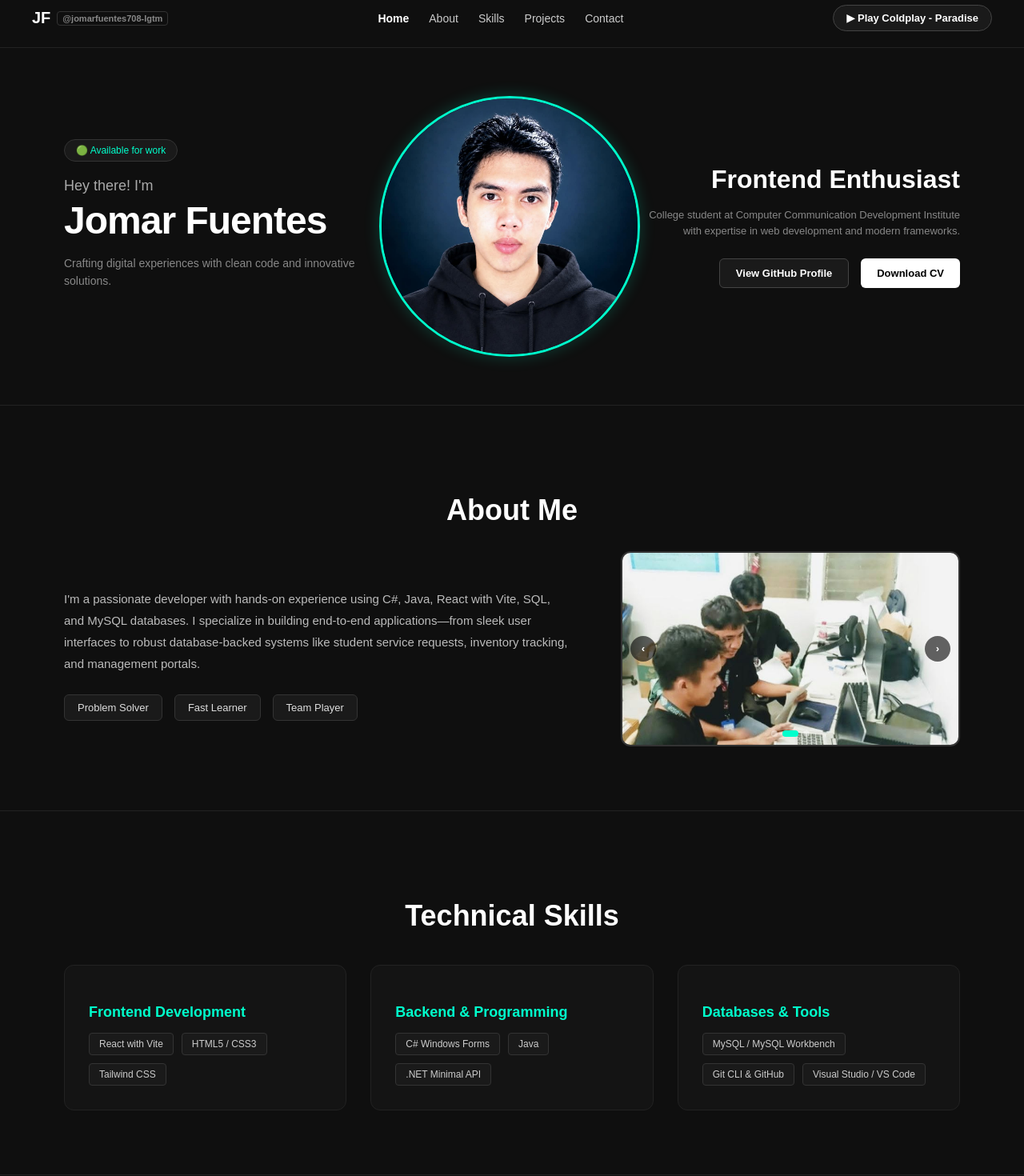
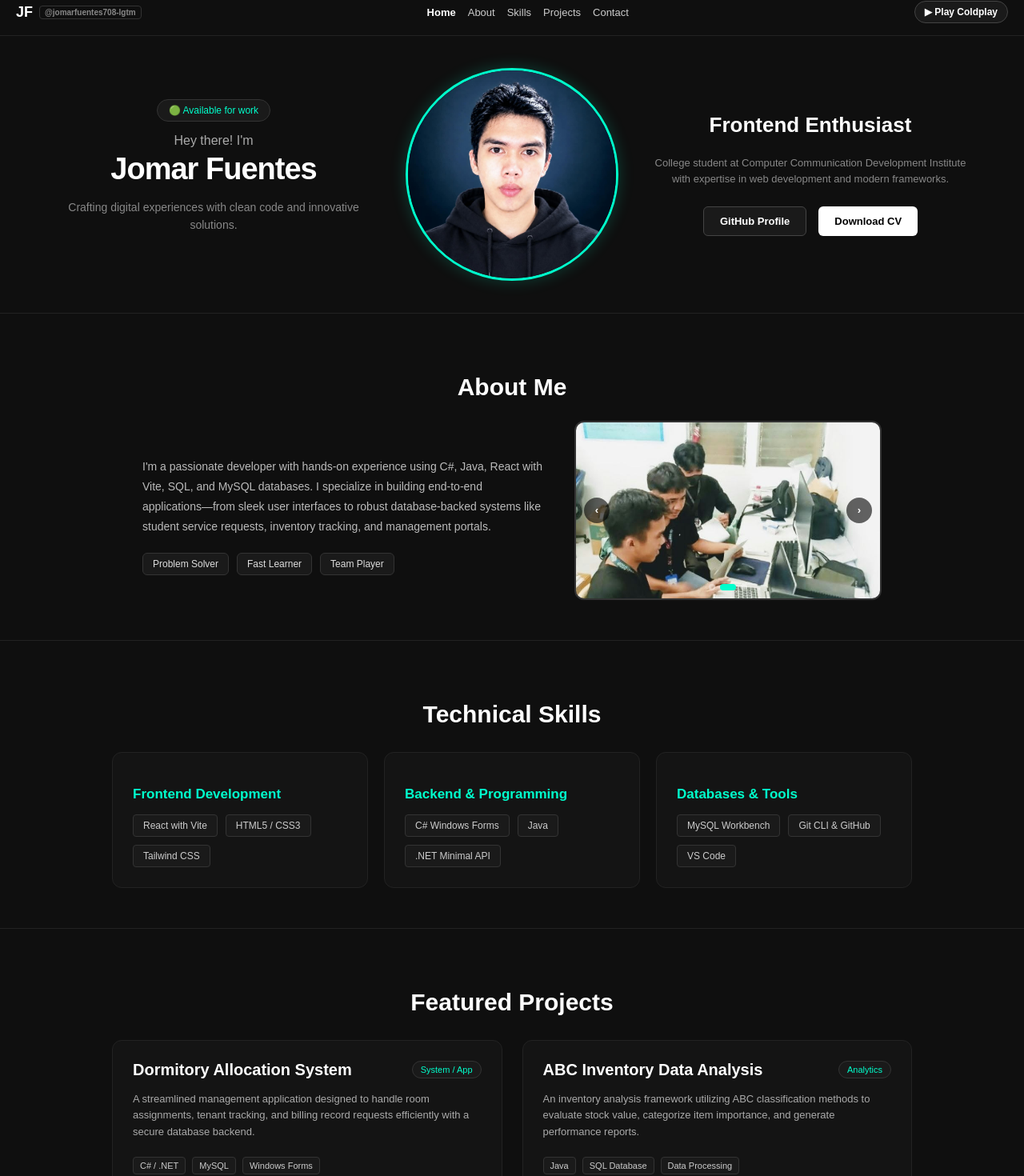
Before and after one commit to jomarfuentes708-lgtm/my-portfolio, a React (Vite) app in the folder My Porfolio/: page / in a window 1280 px wide. Shown: the part 14-1484 px from the top of the page at 80% size. Built offline with nearby package versions, Linux system fonts and the light colour scheme.

Commit message:
Fix mobile responsiveness and layout padding

```diff
--- a/My Porfolio/src/App.jsx
+++ b/My Porfolio/src/App.jsx
@@ -23,7 +23,6 @@ export default function App() {
     return () => clearInterval(interval);
   }, [roles.length]);
 
-  // Auto slide para sa group photos bawat 3.5 segundo
   useEffect(() => {
     const imageInterval = setInterval(() => {
       setCurrentImageIndex((prev) => (prev + 1) % groupImages.length);
@@ -73,9 +72,9 @@ export default function App() {
   };
 
   return (
-    <div style={{ minHeight: '100vh', backgroundColor: '#0f0f0f', color: '#fff', fontFamily: 'sans-serif', overflowX: 'hidden' }}>
+    <div style={{ minHeight: '100vh', backgroundColor: '#0f0f0f', color: '#fff', fontFamily: 'sans-serif', overflowX: 'hidden', width: '100%', boxSizing: 'border-box' }}>
 
-      {/* Audio Element with Paradise */}
+      {/* Audio Element */}
       <audio
         ref={audioRef}
         src="/paradise.mp4"
@@ -84,13 +83,13 @@ export default function App() {
       />
 
       {/* Navbar */}
-      <nav style={{ display: 'flex', justifyContent: 'space-between', padding: '20px 40px', alignItems: 'center', borderBottom: '1px solid #222', position: 'sticky', top: 0, backgroundColor: '#0f0f0f', zIndex: 100 }}>
-        <div style={{ fontWeight: 'bold', fontSize: '20px', display: 'flex', alignItems: 'center', gap: '8px' }}>
+      <nav style={{ display: 'flex', justifyContent: 'space-between', padding: '15px 20px', alignItems: 'center', borderBottom: '1px solid #222', position: 'sticky', top: 0, backgroundColor: '#0f0f0f', zIndex: 100, flexWrap: 'wrap', gap: '10px' }}>
+        <div style={{ fontWeight: 'bold', fontSize: '18px', display: 'flex', alignItems: 'center', gap: '8px' }}>
           <span>JF</span>
-          <span style={{ fontSize: '11px', color: '#888', border: '1px solid #333', padding: '2px 6px', borderRadius: '4px' }}>@jomarfuentes708-lgtm</span>
+          <span style={{ fontSize: '10px', color: '#888', border: '1px solid #333', padding: '2px 6px', borderRadius: '4px' }}>@jomarfuentes708-lgtm</span>
         </div>
 
-        <div style={{ display: 'flex', gap: '25px', color: '#ccc', fontSize: '14px', alignItems: 'center' }}>
+        <div style={{ display: 'flex', gap: '15px', color: '#ccc', fontSize: '13px', alignItems: 'center', flexWrap: 'wrap' }}>
           <span onClick={() => scrollToSection('home')} style={{ color: '#fff', fontWeight: 'bold', cursor: 'pointer' }}>Home</span>
           <span onClick={() => scrollToSection('about')} style={{ cursor: 'pointer' }}>About</span>
           <span onClick={() => scrollToSection('skills')} style={{ cursor: 'pointer' }}>Skills</span>
@@ -106,10 +105,10 @@ export default function App() {
               backgroundColor: isPlaying ? '#00ffcc' : '#1a1a1a',
               color: isPlaying ? '#000' : '#fff',
               border: '1px solid #444',
-              padding: '8px 16px',
+              padding: '6px 12px',
               borderRadius: '20px',
               cursor: 'pointer',
-              fontSize: '13px',
+              fontSize: '12px',
               fontWeight: 'bold',
               display: 'flex',
               alignItems: 'center',
@@ -117,29 +116,29 @@ export default function App() {
               transition: 'all 0.3s'
             }}
           >
-            {isPlaying ? '🎵 Playing Coldplay - Paradise...' : '▶ Play Coldplay - Paradise'}
+            {isPlaying ? '🎵 Playing Coldplay...' : '▶ Play Coldplay'}
           </button>
         </div>
       </nav>
 
       {/* Hero Section */}
-      <div id="home" style={{ display: 'flex', justifyContent: 'space-between', alignItems: 'center', padding: '60px 80px', borderBottom: '1px solid #222' }}>
+      <div id="home" style={{ display: 'flex', flexWrap: 'wrap', justifyContent: 'center', alignItems: 'center', padding: '40px 20px', borderBottom: '1px solid #222', gap: '40px', textAlign: 'center' }}>
 
-        <div style={{ maxWidth: '450px' }}>
-          <div style={{ display: 'inline-block', backgroundColor: '#1a1a1a', border: '1px solid #333', padding: '6px 14px', borderRadius: '20px', fontSize: '12px', color: '#00ffcc', marginBottom: '20px' }}>
+        <div style={{ maxWidth: '400px' }}>
+          <div style={{ display: 'inline-block', backgroundColor: '#1a1a1a', border: '1px solid #333', padding: '6px 14px', borderRadius: '20px', fontSize: '12px', color: '#00ffcc', marginBottom: '15px' }}>
             🟢 Available for work
           </div>
-          <p style={{ fontSize: '18px', color: '#aaa', margin: '0 0 5px 0' }}>Hey there! I'm</p>
-          <h1 style={{ fontSize: '48px', fontWeight: 'bold', margin: '0 0 15px 0', letterSpacing: '-1px' }}>
+          <p style={{ fontSize: '16px', color: '#aaa', margin: '0 0 5px 0' }}>Hey there! I'm</p>
+          <h1 style={{ fontSize: '38px', fontWeight: 'bold', margin: '0 0 15px 0', letterSpacing: '-1px' }}>
             Jomar Fuentes
           </h1>
-          <p style={{ color: '#888', fontSize: '14px', lineHeight: '1.6', marginBottom: '30px' }}>
+          <p style={{ color: '#888', fontSize: '14px', lineHeight: '1.6', marginBottom: '20px' }}>
             Crafting digital experiences with clean code and innovative solutions.
           </p>
         </div>
 
         <div style={{ display: 'flex', justifyContent: 'center', alignItems: 'center' }}>
-          <div style={{ width: '320px', height: '320px', borderRadius: '50%', overflow: 'hidden', border: '3px solid #00ffcc', boxShadow: '0 0 20px rgba(0,255,204,0.2)' }}>
+          <div style={{ width: '260px', height: '260px', borderRadius: '50%', overflow: 'hidden', border: '3px solid #00ffcc', boxShadow: '0 0 20px rgba(0,255,204,0.2)' }}>
             <img
               src="/profile.jpg"
               alt="Jomar Fuentes"
@@ -148,21 +147,21 @@ export default function App() {
           </div>
         </div>
 
-        <div style={{ maxWidth: '400px', textAlign: 'right' }}>
-          <h2 style={{ fontSize: '32px', fontWeight: 'bold', margin: '0 0 10px 0', minHeight: '40px', color: '#fff' }}>
+        <div style={{ maxWidth: '400px' }}>
+          <h2 style={{ fontSize: '26px', fontWeight: 'bold', margin: '0 0 10px 0', minHeight: '40px', color: '#fff' }}>
             {roles[currentRoleIndex]}
           </h2>
           <p style={{ fontSize: '13px', color: '#888', lineHeight: '1.5', marginBottom: '25px' }}>
             College student at Computer Communication Development Institute with expertise in web development and modern frameworks.
           </p>
-          <div style={{ display: 'flex', gap: '15px', justifyContent: 'flex-end' }}>
+          <div style={{ display: 'flex', gap: '15px', justifyContent: 'center', flexWrap: 'wrap' }}>
             <a
               href="https://github.com/jomarfuentes708-lgtm"
               target="_blank"
               rel="noreferrer"
               style={{ backgroundColor: '#1a1a1a', color: '#fff', border: '1px solid #444', padding: '10px 20px', borderRadius: '6px', cursor: 'pointer', fontSize: '13px', fontWeight: 'bold', textDecoration: 'none', display: 'inline-block' }}
             >
-              View GitHub Profile
+              GitHub Profile
             </a>
             <button
               onClick={handleDownloadCV}
@@ -175,32 +174,31 @@ export default function App() {
 
       </div>
 
-      {/* About Me Section with Image Slider */}
-      <div id="about" style={{ padding: '80px 80px', borderBottom: '1px solid #222' }}>
-        <h2 style={{ fontSize: '36px', fontWeight: 'bold', marginBottom: '30px', textAlign: 'center' }}>About Me</h2>
+      {/* About Me Section */}
+      <div id="about" style={{ padding: '50px 20px', borderBottom: '1px solid #222' }}>
+        <h2 style={{ fontSize: '30px', fontWeight: 'bold', marginBottom: '25px', textAlign: 'center' }}>About Me</h2>
 
-        <div style={{ display: 'flex', gap: '60px', alignItems: 'center' }}>
-          <div style={{ flex: 1 }}>
-            <p style={{ fontSize: '15px', color: '#bbb', lineHeight: '1.8', marginBottom: '25px' }}>
+        <div style={{ display: 'flex', flexWrap: 'wrap', gap: '40px', alignItems: 'center', justifyContent: 'center' }}>
+          <div style={{ flex: '1', minWidth: '280px', maxWidth: '500px' }}>
+            <p style={{ fontSize: '14px', color: '#bbb', lineHeight: '1.8', marginBottom: '20px' }}>
               I'm a passionate developer with hands-on experience using C#, Java, React with Vite, SQL, and MySQL databases. I specialize in building end-to-end applications—from sleek user interfaces to robust database-backed systems like student service requests, inventory tracking, and management portals.
             </p>
 
-            <div style={{ display: 'flex', gap: '15px' }}>
-              <span style={{ backgroundColor: '#1a1a1a', border: '1px solid #333', padding: '8px 16px', borderRadius: '6px', fontSize: '13px', color: '#ddd' }}>Problem Solver</span>
-              <span style={{ backgroundColor: '#1a1a1a', border: '1px solid #333', padding: '8px 16px', borderRadius: '6px', fontSize: '13px', color: '#ddd' }}>Fast Learner</span>
-              <span style={{ backgroundColor: '#1a1a1a', border: '1px solid #333', padding: '8px 16px', borderRadius: '6px', fontSize: '13px', color: '#ddd' }}>Team Player</span>
+            <div style={{ display: 'flex', gap: '10px', flexWrap: 'wrap' }}>
+              <span style={{ backgroundColor: '#1a1a1a', border: '1px solid #333', padding: '6px 12px', borderRadius: '6px', fontSize: '12px', color: '#ddd' }}>Problem Solver</span>
+              <span style={{ backgroundColor: '#1a1a1a', border: '1px solid #333', padding: '6px 12px', borderRadius: '6px', fontSize: '12px', color: '#ddd' }}>Fast Learner</span>
+              <span style={{ backgroundColor: '#1a1a1a', border: '1px solid #333', padding: '6px 12px', borderRadius: '6px', fontSize: '12px', color: '#ddd' }}>Team Player</span>
             </div>
           </div>
 
-          {/* Single-Box Interactive Image Slider */}
-          <div style={{ position: 'relative', width: '420px', height: '240px', borderRadius: '12px', overflow: 'hidden', border: '2px solid #333', backgroundColor: '#141414' }}>
+          {/* Interactive Image Slider */}
+          <div style={{ position: 'relative', width: '100%', maxWidth: '380px', height: '220px', borderRadius: '12px', overflow: 'hidden', border: '2px solid #333', backgroundColor: '#141414' }}>
             <img
               src={groupImages[currentImageIndex]}
               alt={`Group Slide ${currentImageIndex + 1}`}
               style={{ width: '100%', height: '100%', objectFit: 'cover', transition: 'opacity 0.5s ease-in-out' }}
             />
 
-            {/* Prev Button */}
             <button
               onClick={prevImage}
               style={{ position: 'absolute', left: '10px', top: '50%', transform: 'translateY(-50%)', backgroundColor: 'rgba(0,0,0,0.6)', color: '#fff', border: 'none', borderRadius: '50%', width: '32px', height: '32px', cursor: 'pointer', fontWeight: 'bold' }}
@@ -208,7 +206,6 @@ export default function App() {
               ‹
             </button>
 
-            {/* Next Button */}
             <button
               onClick={nextImage}
               style={{ position: 'absolute', right: '10px', top: '50%', transform: 'translateY(-50%)', backgroundColor: 'rgba(0,0,0,0.6)', color: '#fff', border: 'none', borderRadius: '50%', width: '32px', height: '32px', cursor: 'pointer', fontWeight: 'bold' }}
@@ -216,7 +213,6 @@ export default function App() {
               ›
             </button>
 
-            {/* Dots */}
             <div style={{ position: 'absolute', bottom: '10px', left: '50%', transform: 'translateX(-50%)', display: 'flex', gap: '6px' }}>
               {groupImages.map((_, idx) => (
                 <span
@@ -231,13 +227,13 @@ export default function App() {
       </div>
 
       {/* Technical Skills Section */}
-      <div id="skills" style={{ padding: '80px 80px', borderBottom: '1px solid #222' }}>
-        <h2 style={{ fontSize: '36px', fontWeight: 'bold', marginBottom: '40px', textAlign: 'center' }}>Technical Skills</h2>
+      <div id="skills" style={{ padding: '50px 20px', borderBottom: '1px solid #222' }}>
+        <h2 style={{ fontSize: '30px', fontWeight: 'bold', marginBottom: '30px', textAlign: 'center' }}>Technical Skills</h2>
 
-        <div style={{ display: 'grid', gridTemplateColumns: 'repeat(3, 1fr)', gap: '30px' }}>
+        <div style={{ display: 'grid', gridTemplateColumns: 'repeat(auto-fit, minmax(260px, 1fr))', gap: '20px', maxWidth: '1000px', margin: '0 auto' }}>
 
-          <div style={{ backgroundColor: '#141414', border: '1px solid #222', padding: '30px', borderRadius: '12px' }}>
-            <h3 style={{ fontSize: '18px', color: '#00ffcc', marginBottom: '15px' }}>Frontend Development</h3>
+          <div style={{ backgroundColor: '#141414', border: '1px solid #222', padding: '25px', borderRadius: '12px' }}>
+            <h3 style={{ fontSize: '17px', color: '#00ffcc', marginBottom: '15px' }}>Frontend Development</h3>
             <div style={{ display: 'flex', flexWrap: 'wrap', gap: '10px' }}>
               <span style={{ backgroundColor: '#1a1a1a', border: '1px solid #333', padding: '6px 12px', borderRadius: '4px', fontSize: '12px', color: '#ccc' }}>React with Vite</span>
               <span style={{ backgroundColor: '#1a1a1a', border: '1px solid #333', padding: '6px 12px', borderRadius: '4px', fontSize: '12px', color: '#ccc' }}>HTML5 / CSS3</span>
@@ -245,8 +241,8 @@ export default function App() {
             </div>
           </div>
 
-          <div style={{ backgroundColor: '#141414', border: '1px solid #222', padding: '30px', borderRadius: '12px' }}>
-            <h3 style={{ fontSize: '18px', color: '#00ffcc', marginBottom: '15px' }}>Backend & Programming</h3>
+          <div style={{ backgroundColor: '#141414', border: '1px solid #222', padding: '25px', borderRadius: '12px' }}>
+            <h3 style={{ fontSize: '17px', color: '#00ffcc', marginBottom: '15px' }}>Backend & Programming</h3>
             <div style={{ display: 'flex', flexWrap: 'wrap', gap: '10px' }}>
               <span style={{ backgroundColor: '#1a1a1a', border: '1px solid #333', padding: '6px 12px', borderRadius: '4px', fontSize: '12px', color: '#ccc' }}>C# Windows Forms</span>
               <span style={{ backgroundColor: '#1a1a1a', border: '1px solid #333', padding: '6px 12px', borderRadius: '4px', fontSize: '12px', color: '#ccc' }}>Java</span>
@@ -254,12 +250,12 @@ export default function App() {
             </div>
           </div>
 
-          <div style={{ backgroundColor: '#141414', border: '1px solid #222', padding: '30px', borderRadius: '12px' }}>
-            <h3 style={{ fontSize: '18px', color: '#00ffcc', marginBottom: '15px' }}>Databases & Tools</h3>
+          <div style={{ backgroundColor: '#141414', border: '1px solid #222', padding: '25px', borderRadius: '12px' }}>
+            <h3 style={{ fontSize: '17px', color: '#00ffcc', marginBottom: '15px' }}>Databases & Tools</h3>
             <div style={{ display: 'flex', flexWrap: 'wrap', gap: '10px' }}>
-              <span style={{ backgroundColor: '#1a1a1a', border: '1px solid #333', padding: '6px 12px', borderRadius: '4px', fontSize: '12px', color: '#ccc' }}>MySQL / MySQL Workbench</span>
+              <span style={{ backgroundColor: '#1a1a1a', border: '1px solid #333', padding: '6px 12px', borderRadius: '4px', fontSize: '12px', color: '#ccc' }}>MySQL Workbench</span>
               <span style={{ backgroundColor: '#1a1a1a', border: '1px solid #333', padding: '6px 12px', borderRadius: '4px', fontSize: '12px', color: '#ccc' }}>Git CLI & GitHub</span>
-              <span style={{ backgroundColor: '#1a1a1a', border: '1px solid #333', padding: '6px 12px', borderRadius: '4px', fontSize: '12px', color: '#ccc' }}>Visual Studio / VS Code</span>
+              <span style={{ backgroundColor: '#1a1a1a', border: '1px solid #333', padding: '6px 12px', borderRadius: '4px', fontSize: '12px', color: '#ccc' }}>VS Code</span>
             </div>
           </div>
 
@@ -267,24 +263,24 @@ export default function App() {
       </div>
 
       {/* Projects Section */}
-      <div id="projects" style={{ padding: '80px 80px', borderBottom: '1px solid #222' }}>
-        <h2 style={{ fontSize: '36px', fontWeight: 'bold', marginBottom: '40px', textAlign: 'center' }}>Featured Projects</h2>
+      <div id="projects" style={{ padding: '50px 20px', borderBottom: '1px solid #222' }}>
+        <h2 style={{ fontSize: '30px', fontWeight: 'bold', marginBottom: '30px', textAlign: 'center' }}>Featured Projects</h2>
 
-        <div style={{ display: 'grid', gridTemplateColumns: 'repeat(2, 1fr)', gap: '40px' }}>
+        <div style={{ display: 'grid', gridTemplateColumns: 'repeat(auto-fit, minmax(280px, 1fr))', gap: '25px', maxWidth: '1000px', margin: '0 auto' }}>
 
-          <div style={{ backgroundColor: '#141414', border: '1px solid #222', borderRadius: '12px', padding: '35px', display: 'flex', flexDirection: 'column', justifyContent: 'space-between' }}>
+          <div style={{ backgroundColor: '#141414', border: '1px solid #222', borderRadius: '12px', padding: '25px', display: 'flex', flexDirection: 'column', justifyContent: 'space-between' }}>
             <div>
-              <div style={{ display: 'flex', justifyContent: 'space-between', alignItems: 'center', marginBottom: '15px' }}>
-                <h3 style={{ fontSize: '22px', fontWeight: 'bold', color: '#fff', margin: 0 }}>Dormitory Allocation System</h3>
-                <span style={{ fontSize: '12px', backgroundColor: '#1a1a1a', border: '1px solid #333', padding: '4px 10px', borderRadius: '20px', color: '#00ffcc' }}>System / App</span>
+              <div style={{ display: 'flex', justifyContent: 'space-between', alignItems: 'center', marginBottom: '15px', flexWrap: 'wrap', gap: '10px' }}>
+                <h3 style={{ fontSize: '20px', fontWeight: 'bold', color: '#fff', margin: 0 }}>Dormitory Allocation System</h3>
+                <span style={{ fontSize: '11px', backgroundColor: '#1a1a1a', border: '1px solid #333', padding: '4px 10px', borderRadius: '20px', color: '#00ffcc' }}>System / App</span>
               </div>
-              <p style={{ fontSize: '14px', color: '#aaa', lineHeight: '1.6', marginBottom: '20px' }}>
+              <p style={{ fontSize: '13px', color: '#aaa', lineHeight: '1.6', marginBottom: '20px' }}>
                 A streamlined management application designed to handle room assignments, tenant tracking, and billing record requests efficiently with a secure database backend.
               </p>
-              <div style={{ display: 'flex', gap: '10px', flexWrap: 'wrap', marginBottom: '25px' }}>
-                <span style={{ backgroundColor: '#1a1a1a', border: '1px solid #333', padding: '4px 10px', borderRadius: '4px', fontSize: '11px', color: '#ccc' }}>C# / .NET</span>
-                <span style={{ backgroundColor: '#1a1a1a', border: '1px solid #333', padding: '4px 10px', borderRadius: '4px', fontSize: '11px', color: '#ccc' }}>MySQL</span>
-                <span style={{ backgroundColor: '#1a1a1a', border: '1px solid #333', padding: '4px 10px', borderRadius: '4px', fontSize: '11px', color: '#ccc' }}>Windows Forms</span>
+              <div style={{ display: 'flex', gap: '8px', flexWrap: 'wrap', marginBottom: '20px' }}>
+                <span style={{ backgroundColor: '#1a1a1a', border: '1px solid #333', padding: '4px 8px', borderRadius: '4px', fontSize: '11px', color: '#ccc' }}>C# / .NET</span>
+                <span style={{ backgroundColor: '#1a1a1a', border: '1px solid #333', padding: '4px 8px', borderRadius: '4px', fontSize: '11px', color: '#ccc' }}>MySQL</span>
+                <span style={{ backgroundColor: '#1a1a1a', border: '1px solid #333', padding: '4px 8px', borderRadius: '4px', fontSize: '11px', color: '#ccc' }}>Windows Forms</span>
               </div>
             </div>
             <div>
@@ -299,19 +295,19 @@ export default function App() {
             </div>
           </div>
 
-          <div style={{ backgroundColor: '#141414', border: '1px solid #222', borderRadius: '12px', padding: '35px', display: 'flex', flexDirection: 'column', justifyContent: 'space-between' }}>
+          <div style={{ backgroundColor: '#141414', border: '1px solid #222', borderRadius: '12px', padding: '25px', display: 'flex', flexDirection: 'column', justifyContent: 'space-between' }}>
             <div>
-              <div style={{ display: 'flex', justifyContent: 'space-between', alignItems: 'center', marginBottom: '15px' }}>
-                <h3 style={{ fontSize: '22px', fontWeight: 'bold', color: '#fff', margin: 0 }}>ABC Inventory Data Analysis</h3>
-                <span style={{ fontSize: '12px', backgroundColor: '#1a1a1a', border: '1px solid #333', padding: '4px 10px', borderRadius: '20px', color: '#00ffcc' }}>Analytics / Database</span>
+              <div style={{ display: 'flex', justifyContent: 'space-between', alignItems: 'center', marginBottom: '15px', flexWrap: 'wrap', gap: '10px' }}>
+                <h3 style={{ fontSize: '20px', fontWeight: 'bold', color: '#fff', margin: 0 }}>ABC Inventory Data Analysis</h3>
+                <span style={{ fontSize: '11px', backgroundColor: '#1a1a1a', border: '1px solid #333', padding: '4px 10px', borderRadius: '20px', color: '#00ffcc' }}>Analytics</span>
               </div>
-              <p style={{ fontSize: '14px', color: '#aaa', lineHeight: '1.6', marginBottom: '20px' }}>
+              <p style={{ fontSize: '13px', color: '#aaa', lineHeight: '1.6', marginBottom: '20px' }}>
                 An inventory analysis framework utilizing ABC classification methods to evaluate stock value, categorize item importance, and generate performance reports.
               </p>
-              <div style={{ display: 'flex', gap: '10px', flexWrap: 'wrap', marginBottom: '25px' }}>
-                <span style={{ backgroundColor: '#1a1a1a', border: '1px solid #333', padding: '4px 10px', borderRadius: '4px', fontSize: '11px', color: '#ccc' }}>Java</span>
-                <span style={{ backgroundColor: '#1a1a1a', border: '1px solid #333', padding: '4px 10px', borderRadius: '4px', fontSize: '11px', color: '#ccc' }}>SQL Database</span>
-                <span style={{ backgroundColor: '#1a1a1a', border: '1px solid #333', padding: '4px 10px', borderRadius: '4px', fontSize: '11px', color: '#ccc' }}>Data Processing</span>
+              <div style={{ display: 'flex', gap: '8px', flexWrap: 'wrap', marginBottom: '20px' }}>
+                <span style={{ backgroundColor: '#1a1a1a', border: '1px solid #333', padding: '4px 8px', borderRadius: '4px', fontSize: '11px', color: '#ccc' }}>Java</span>
+                <span style={{ backgroundColor: '#1a1a1a', border: '1px solid #333', padding: '4px 8px', borderRadius: '4px', fontSize: '11px', color: '#ccc' }}>SQL Database</span>
+                <span style={{ backgroundColor: '#1a1a1a', border: '1px solid #333', padding: '4px 8px', borderRadius: '4px', fontSize: '11px', color: '#ccc' }}>Data Processing</span>
               </div>
             </div>
             <div>
@@ -330,23 +326,23 @@ export default function App() {
       </div>
 
       {/* Contact Section */}
-      <div id="contact" style={{ padding: '80px 80px', textAlign: 'center' }}>
-        <h2 style={{ fontSize: '36px', fontWeight: 'bold', marginBottom: '20px' }}>Get In Touch</h2>
-        <p style={{ fontSize: '15px', color: '#aaa', maxWidth: '500px', margin: '0 auto 30px auto' }}>
+      <div id="contact" style={{ padding: '60px 20px', textAlign: 'center' }}>
+        <h2 style={{ fontSize: '30px', fontWeight: 'bold', marginBottom: '15px' }}>Get In Touch</h2>
+        <p style={{ fontSize: '14px', color: '#aaa', maxWidth: '450px', margin: '0 auto 25px auto', lineHeight: '1.5' }}>
           Interested in collaborating or discussing web development projects? Feel free to reach out via GitHub or email!
         </p>
-        <div style={{ display: 'flex', justifyContent: 'center', gap: '20px' }}>
+        <div style={{ display: 'flex', justifyContent: 'center', gap: '15px', flexWrap: 'wrap' }}>
           <a
             href="https://github.com/jomarfuentes708-lgtm"
             target="_blank"
             rel="noreferrer"
-            style={{ backgroundColor: '#1a1a1a', color: '#fff', border: '1px solid #444', padding: '12px 24px', borderRadius: '8px', textDecoration: 'none', fontWeight: 'bold', fontSize: '14px' }}
+            style={{ backgroundColor: '#1a1a1a', color: '#fff', border: '1px solid #444', padding: '10px 20px', borderRadius: '8px', textDecoration: 'none', fontWeight: 'bold', fontSize: '13px' }}
           >
             GitHub: @jomarfuentes708-lgtm
           </a>
           <button
             onClick={handleDownloadCV}
-            style={{ backgroundColor: '#00ffcc', color: '#000', border: 'none', padding: '12px 24px', borderRadius: '8px', fontWeight: 'bold', fontSize: '14px', cursor: 'pointer' }}
+            style={{ backgroundColor: '#00ffcc', color: '#000', border: 'none', padding: '10px 20px', borderRadius: '8px', fontWeight: 'bold', fontSize: '13px', cursor: 'pointer' }}
           >
             Download Resume / CV
           </button>
```
